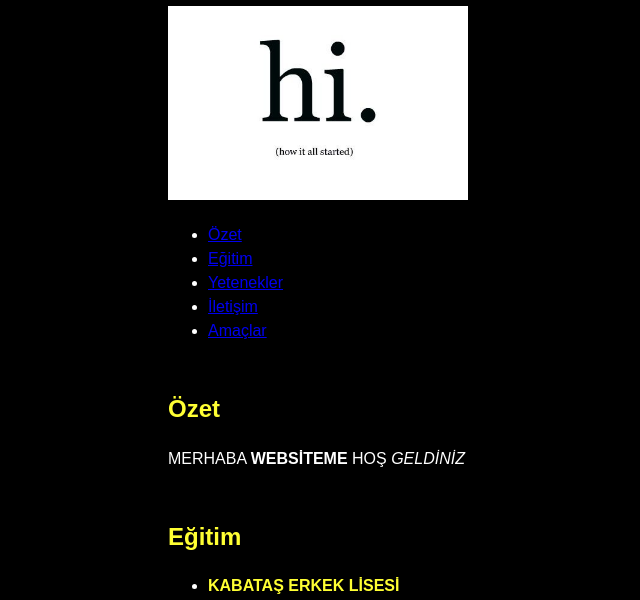
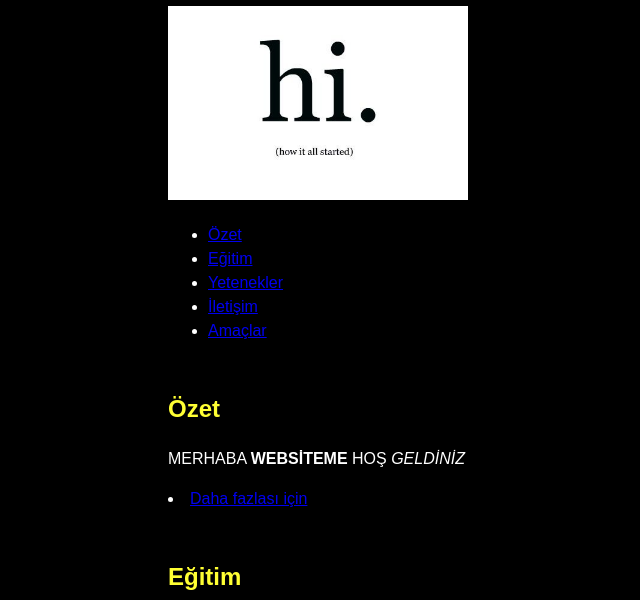
Before and after one commit to ezakca/web, a plain HTML site: page index.html in a window 1280 px wide. Shown: the part 149-749 px from the top of the page, without its empty margins (72-712 px from the left). Drawn offline with Linux system fonts and the light colour scheme.

Commit message:
Update index.html

```diff
--- a/index.html
+++ b/index.html
@@ -27,6 +27,7 @@
             </h2>
             <p>
                 MERHABA <b> WEBSİTEME </b> HOŞ <i> GELDİNİZ </i>
+             <li><a href="#for more">Daha fazlası için</a></li>
         </section>
         <section id="education">
             <h2>Eğitim</h2>
```
